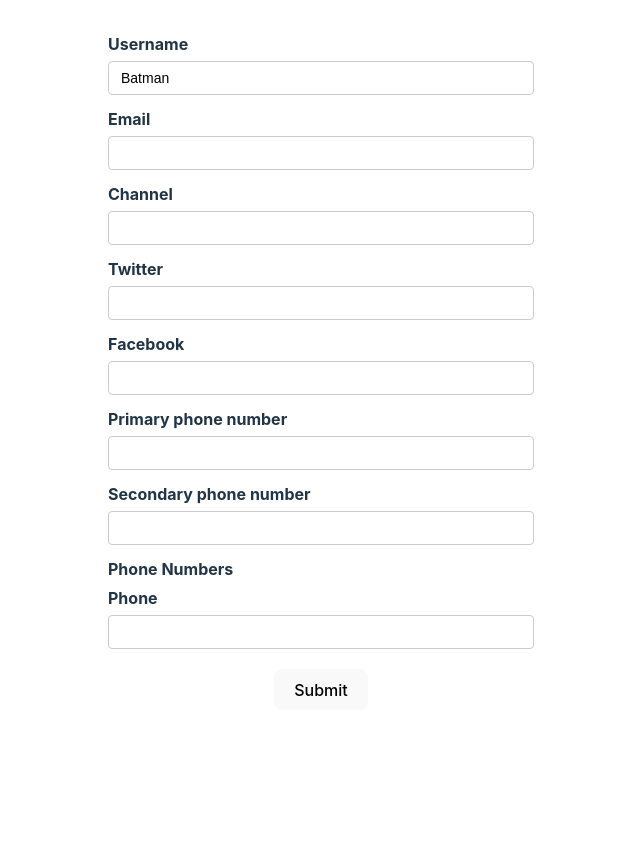
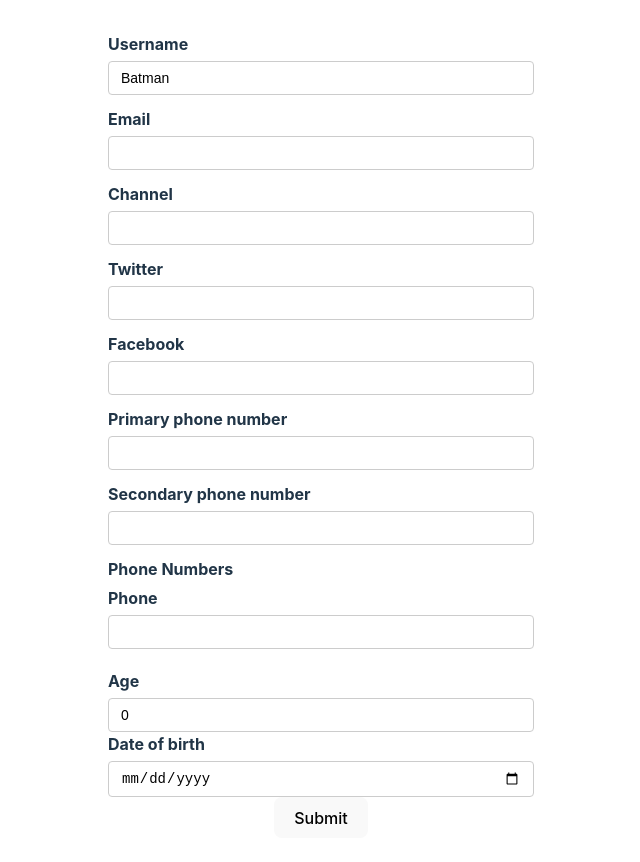
Before and after one commit to sidney-essjr/hook-form, a React (Vite) app: page / in a window 1280 px wide. Shown: the top 862 px of the page, without its empty margins (319-959 px from the left). Before the commit the page ends 800 px from the top, so only its background shows below. Built offline with nearby package versions, Linux system fonts and the light colour scheme.

Commit message:
numeric and date values

```diff
--- a/src/components/YouTubeForm.tsx
+++ b/src/components/YouTubeForm.tsx
@@ -11,6 +11,8 @@ type YouTubeFormProps = {
   };
   phoneNumbers: string[];
   phNumbers: { number: string }[];
+  age: number;
+  dob: Date;
 };
 
 export default function YouTubeForm() {
@@ -31,6 +33,8 @@ export default function YouTubeForm() {
       },
       phoneNumbers: ["", ""],
       phNumbers: [{ number: "" }],
+      age: 0,
+      dob: new Date(),
     },
   });
 
@@ -167,6 +171,31 @@ export default function YouTubeForm() {
           )}
         </div>
 
+        <div>
+          <label htmlFor="age">Age</label>
+          <input
+            type="number"
+            id="age"
+            min={0}
+            {...register("age", {
+              required: "Age is required",
+              valueAsNumber: true,
+            })}
+          />
+        </div>
+
+        <div>
+          <label htmlFor="dob">Date of birth</label>
+          <input
+            type="date"
+            id="dob"
+            {...register("dob", {
+              required: "Date of birth is required",
+              valueAsDate: true,
+            })}
+          />
+        </div>
+
         <button>Submit</button>
       </form>
       <DevTool control={control} />
```
